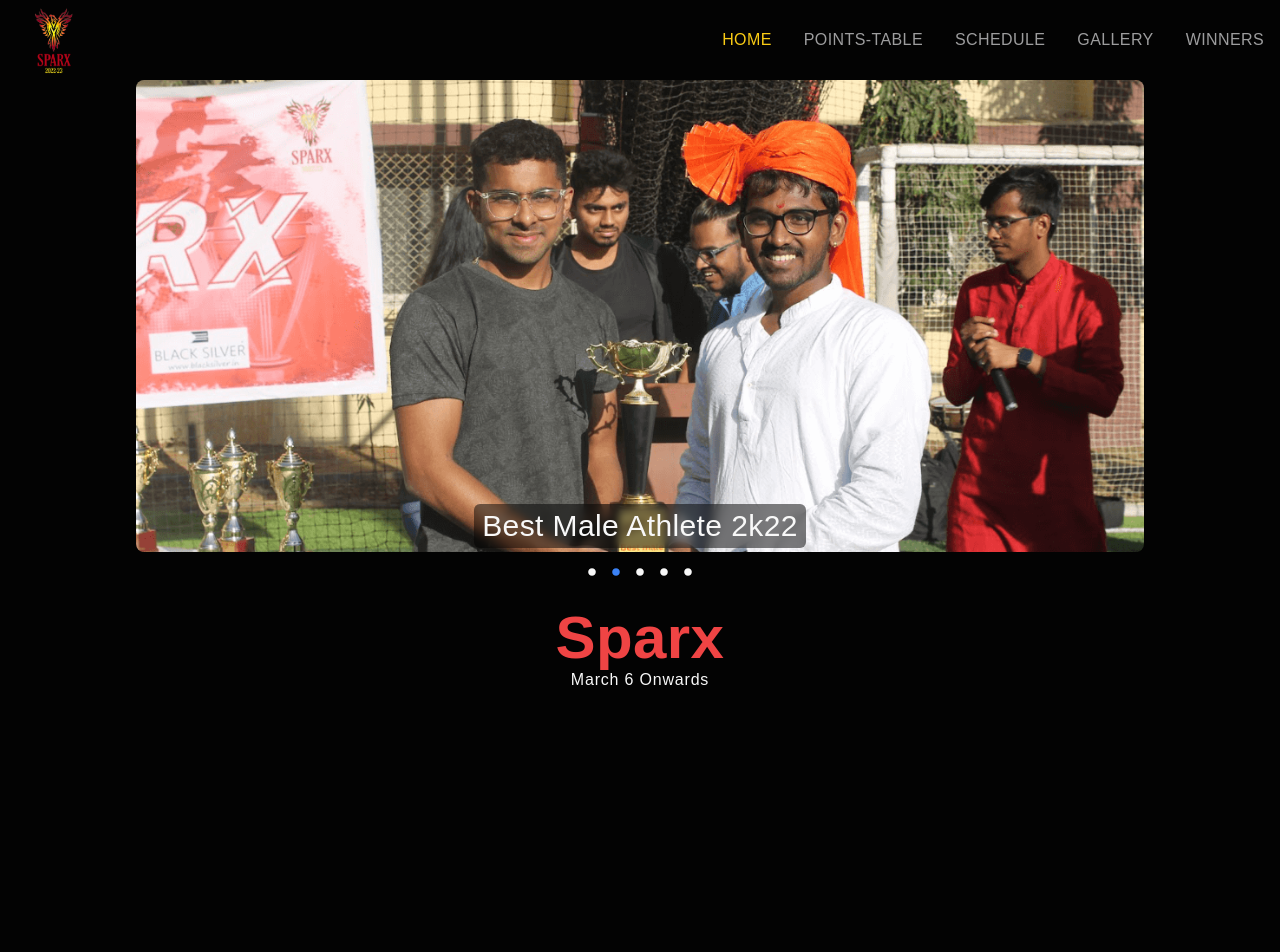
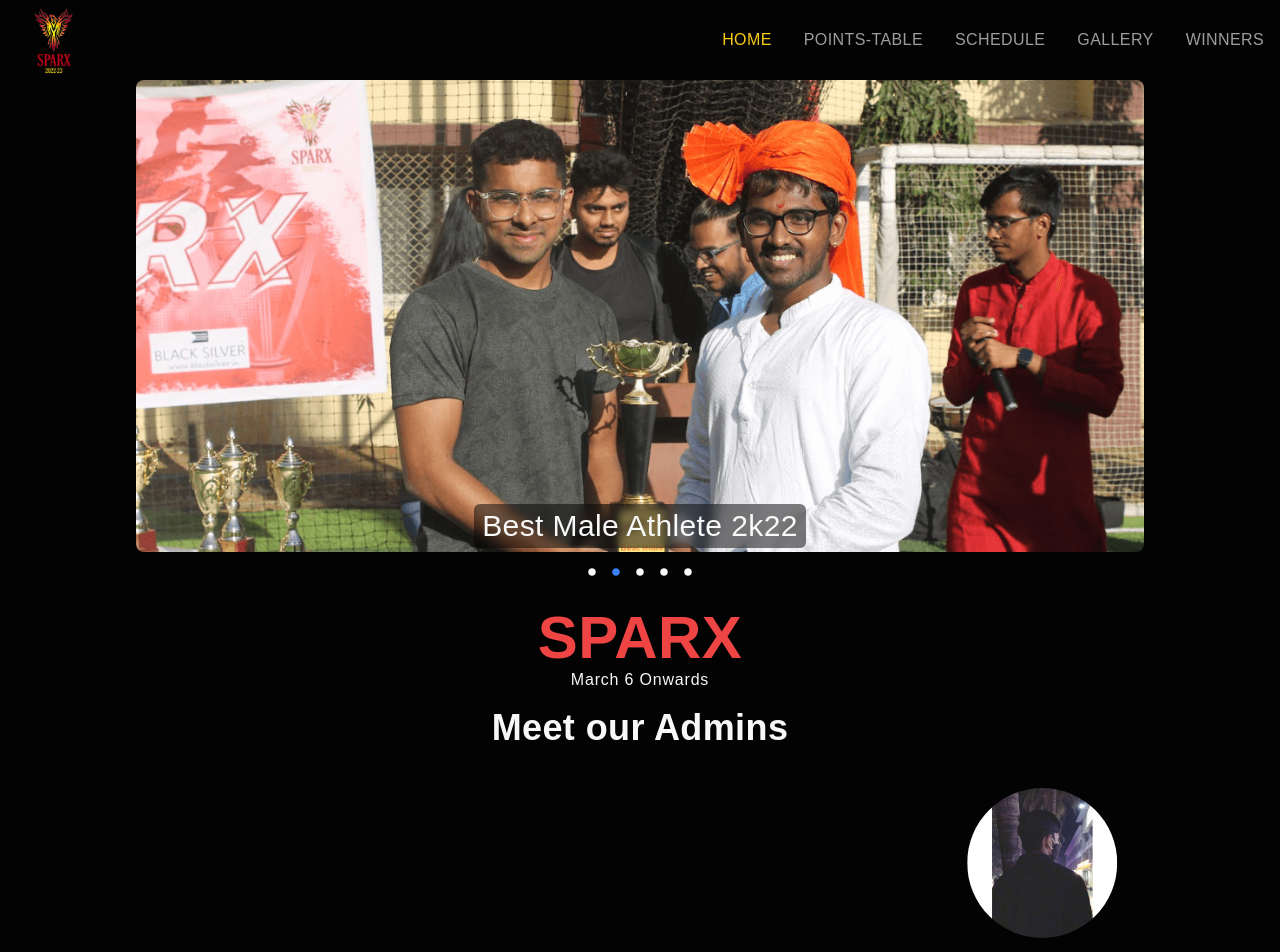
Before and after one commit to MrunalVaidya0715/sparx-website, a Next.js app in the folder sparx-web-app/: page / in a window 1280 px wide. Shown: the top 952 px of the page. Before the commit the page ends 800 px from the top, so only its background shows below. Built offline with nearby package versions, Linux system fonts and the light colour scheme.

Commit message:
Added Marquee Effect for Admins

```diff
--- /dev/null
+++ b/sparx-web-app/components/Admins.jsx
@@ -0,0 +1,29 @@
+import Image from 'next/image'
+import React from 'react'
+import imgMe from '../public/assets/me-back.jpg'
+import { AdminsList } from '../src/admins.js'
+const Admins = () => {
+    return (
+        <>
+            {
+                AdminsList.map((admin) => {
+                    return (
+                        <>
+                            <div className='flex flex-col gap-4 justify-between p-2 items-center w-full'>
+                                <Image className=' object-cover mx-5 object-center rounded-full' src={admin.imgSrc} alt="/" width={150} height={550} />
+                                <div>
+                                    <p className=' text-[#e6c098] font-semibold tracking-wider'>{admin.name}</p>
+                                </div>
+
+                            </div>
+                        </>
+                    )
+                })
+            }
+
+
+        </>
+    )
+}
+
+export default Admins
--- a/sparx-web-app/components/SlideSwiper.jsx
+++ b/sparx-web-app/components/SlideSwiper.jsx
@@ -14,14 +14,14 @@
 const SlideSwiper = () => {
     SwiperCore.use([Autoplay])
     return (
-        <Swiper className=' border-2 border-white flex flex-col items-center justify-center'
+        <Swiper className=' rounded-full max-w-[1080px] flex flex-col items-center justify-center'
             // install Swiper modules
             modules={[Navigation, Pagination, Scrollbar, A11y]}
-            spaceBetween={0}
-            slidesPerView={1}
+            spaceBetween={50}
+            slidesPerView={3}
             loop={true}
             autoplay={{
-                delay: 1000,
+                delay: 5000,
             }}
             navigation
             pagination={{ clickable: true }}
@@ -34,7 +34,7 @@
         {
             Photos.map((photo)=>(
                 <SwiperSlide key={photo.id} className=" flex items-center justify-center">
-                    <Image className=' object-cover object-center h-[28rem] w-full' src={photo.imgSrc} alt="/" width={550} height={300}/>
+                    <Image className=' object-cover object-center h-[28rem] w-full' src={photo.imgSrc} alt="/" width={50} height={30}/>
 
                 </SwiperSlide>
             ))
--- a/sparx-web-app/package.json
+++ b/sparx-web-app/package.json
@@ -13,6 +13,7 @@
     "react": "18.2.0",
     "react-data-table-component": "^7.5.3",
     "react-dom": "18.2.0",
+    "react-fast-marquee": "^1.3.5",
     "react-lazy-load-image-component": "^1.5.6",
     "react-table": "^7.8.0",
     "swiper": "^9.1.0"
--- /dev/null
+++ b/sparx-web-app/src/admins.js
@@ -0,0 +1,53 @@
+export const AdminsList = [
+    {
+        id: 1,
+        name: "Anne",
+        imgSrc: "/assets/me-back.jpg"
+    },
+    {
+        id: 2,
+        name: "Sanket",
+        imgSrc: "/assets/me-back.jpg"
+    },
+    {
+        id: 3,
+        name: "Vanshika",
+        imgSrc: "/assets/me-back.jpg"
+    },
+    {
+        id: 4,
+        name: "Yash",
+        imgSrc: "/assets/me-back.jpg"
+    },
+    {
+        id: 5,
+        name: "leanne",
+        imgSrc: "/assets/me-back.jpg"
+    },
+    {
+        id: 6,
+        name: "Chirac",
+        imgSrc: "/assets/me-back.jpg"
+    },
+    {
+        id: 7,
+        name: "Falguni",
+        imgSrc: "/assets/me-back.jpg"
+    },
+    {
+        id: 8,
+        name: "Osama",
+        imgSrc: "/assets/me-back.jpg"
+    },
+    {
+        id: 9,
+        name: "Shubham",
+        imgSrc: "/assets/me-back.jpg"
+    },
+    {
+        id: 10,
+        name: "Anirudh",
+        imgSrc: "/assets/me-back.jpg"
+    },
+
+]
--- a/sparx-web-app/src/pages/home.jsx
+++ b/sparx-web-app/src/pages/home.jsx
@@ -1,13 +1,15 @@
+import Admins from 'components/Admins'
 import PointsTable from 'components/PointsTable'
 import Slider from 'components/Slider'
 import SlideSwiper from 'components/SlideSwiper'
 import Table from 'components/Table'
 import Image from 'next/image'
 import React from 'react'
-import img1 from '../../public/assets/image-1.png'
+import Marquee from 'react-fast-marquee'
+import img1 from '../../public/assets/me-back.jpg'
 const home = () => {
   return (
-    <div className=' pt-20 relative  flex flex-col justify-center items-center'>
+    <div className=' pt-20 relative   flex flex-col justify-center items-center'>
       {/* <div className=' absolute bottom-4 z-[-50]'>
         <h1 className=' text-red-500 tracking-wider text-9xl'>SPARX</h1>
       </div> */}
@@ -16,12 +18,20 @@
         <Slider />
       </div>
       <div className=' max-w-[1240px] w-full h-fit p-4 flex flex-col justify-center items-center'>
-        <h1 className=' text-red-500'>Sparx </h1>
-        <h3 className=' font-light tracking-wider'>March 6 Onwards</h3>
+        <h1 className=' text-red-500 uppercase'>Sparx </h1>
+        <h3 className=' font-light text-lds tracking-wider'>March 6 Onwards</h3>
 
 
+        <h2 className=' mt-4 mb-8'>Meet our Admins</h2>
+        <div className=' max-w-[1024px] w-full overflow-hidden'>
+          <Marquee className=" mb-10" loop={false} speed={35} gradient={false} pauseOnHover={true} pauseOnClick={true}>
+            <Admins/>
+          </Marquee>
+        </div>
 
       </div>
+
+
     </div>
   )
 }
```
Also changed, not shown: sparx-web-app/public/assets/me-back.jpg (added), 1 other file (tests, documents, lock files or other folders).
